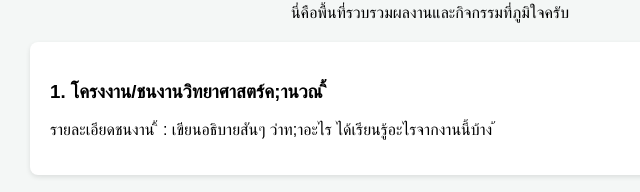
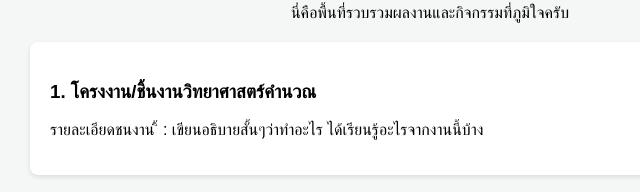
Before and after one commit to 34864peerapat/34864peerapat.github.io, a plain HTML site: page portfolio.html in a window 1280 px wide. Shown: the part 114-306 px from the top of the page, 210-850 px from the left. Drawn offline with Linux system fonts and the light colour scheme.

Commit message:
Update portfolio.html

```diff
--- a/portfolio.html
+++ b/portfolio.html
@@ -3,7 +3,7 @@
 <head>
 <meta charset="UTF-8">
 <meta viewport="width=device-width, initial-scale=1.0">
-<title>แฟมสะสมงานของฉัน ้ </title>
+<title>แฟ้มสะสมงานของฉัน  </title>
 <style>
 body { font-family: sans-serif; background-color: #f4f7f6; text-align: center;
 padding: 30px; }
@@ -20,8 +20,8 @@ padding: 30px; }
 <p>นี่คือพื้นที่รวบรวมผลงานและกิจกรรมที่ภูมิใจครับ</p>
 <!-- กล่องผลงานชิ้นที่ 1 -->
 <div class="project-card">
-<h3>1. โครงงาน/ชนงานวิทยาศาสตร์ค;านวณ ิ้ </h3>
-<p>รายละเอียดชนงาน ิ้ : เขียนอธิบายสันๆ ว่าท;าอะไร ได้เรียนรู้อะไรจากงานนี้บ้าง ้ </p>
+<h3>1. โครงงาน/ชิ้นงานวิทยาศาสตร์คำนวณ</h3>
+<p>รายละเอียดชนงาน ิ้ : เขียนอธิบายสั้นๆว่าทำอะไร ได้เรียนรู้อะไรจากงานนี้บ้าง</p>
 </div>
 <!-- กล่องผลงานชิ้นที่ 2 -->
 <div class="project-card">
```
